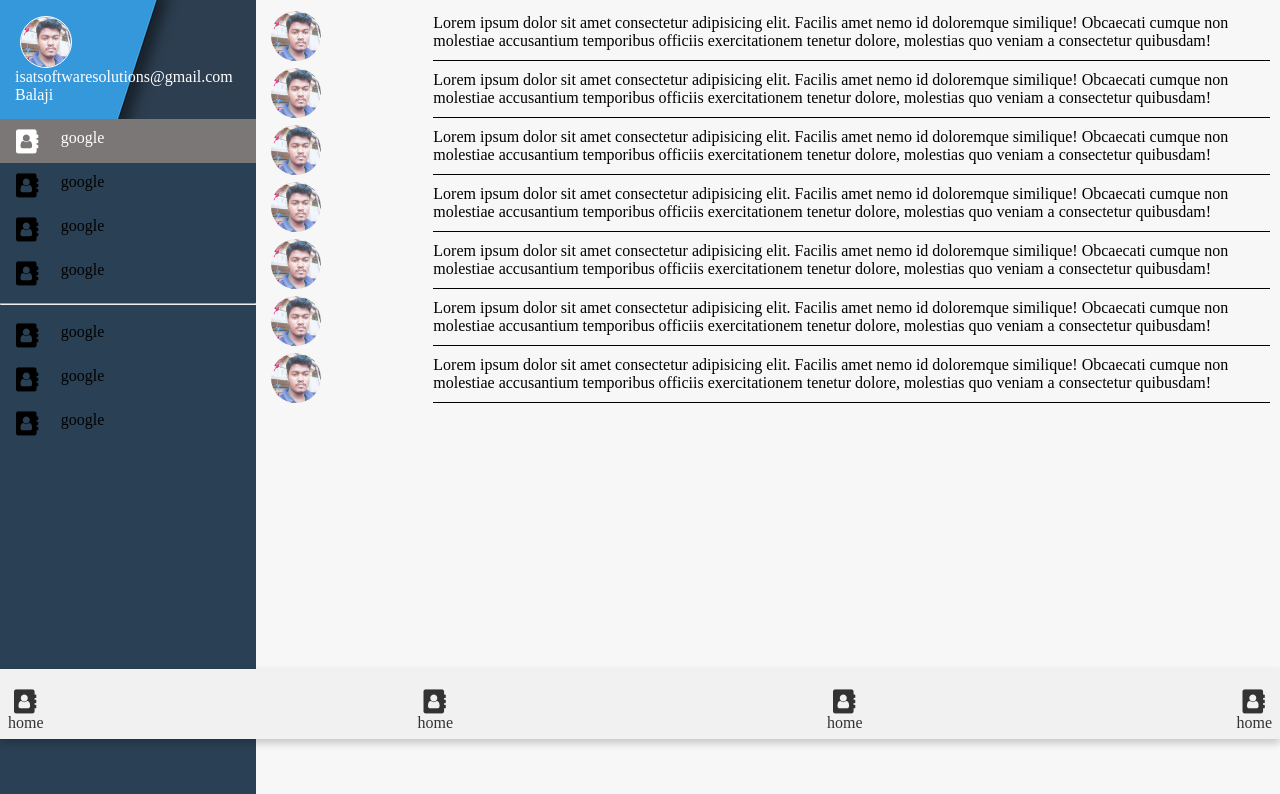
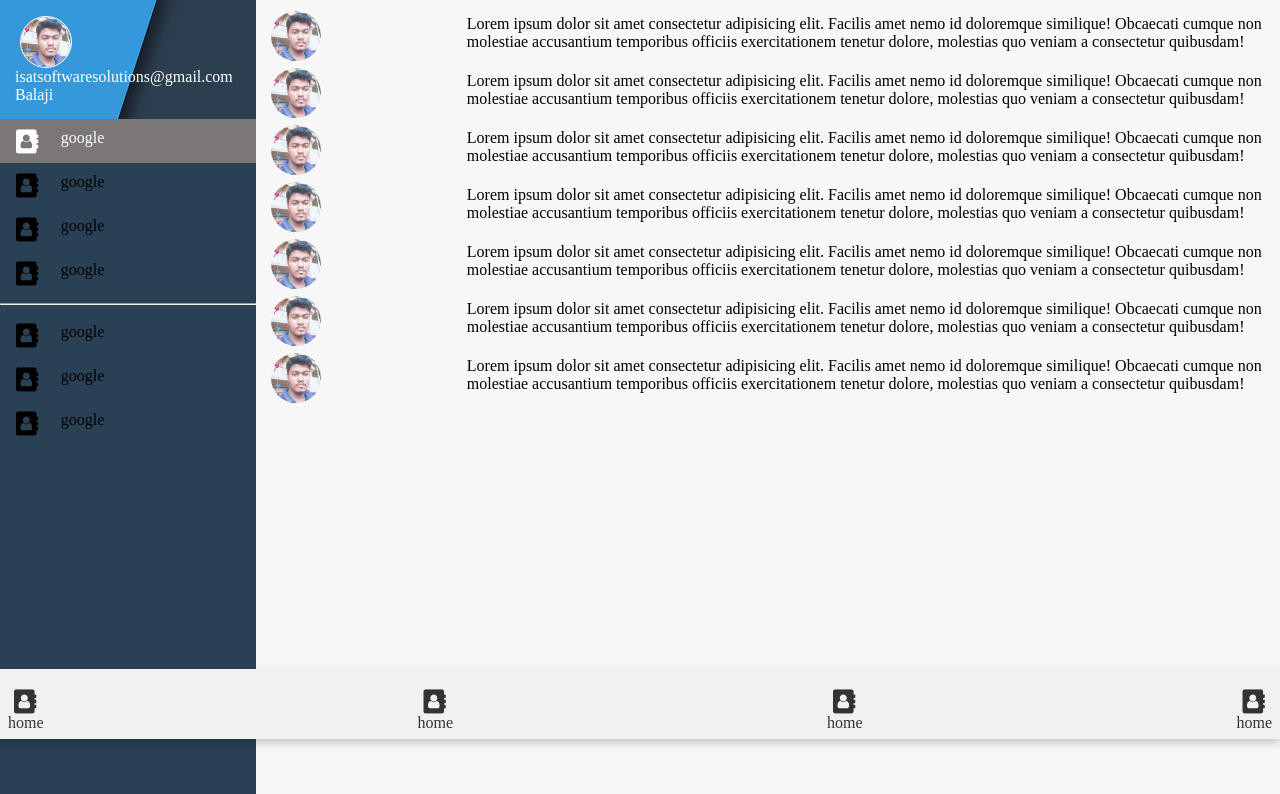
Before and after one commit to isat7/dashio, a website: page simplelist.html in a window 1280 px wide. Shown: the part 61-855 px from the top of the page. Drawn offline with Linux system fonts and the light colour scheme; a script that the page names is missing; files whose address does not match are found by name.

Commit message:
update compo

```diff
--- a/simplelist.html
+++ b/simplelist.html
@@ -61,13 +61,13 @@
 
 <div class="row">
 
-    <div class="col-12"><div class="isat-flex"><div class="circle" style="background-image: url(images/balaji.jpg);"></div></div><div class="isat-flex-5 xy_center isat-list">Lorem ipsum dolor sit amet consectetur adipisicing elit. Facilis amet nemo id doloremque similique! Obcaecati cumque non molestiae accusantium temporibus officiis exercitationem tenetur dolore, molestias quo veniam a consectetur quibusdam!</div></div>
-    <div class="col-12 "><div class="isat-flex"><div class="circle" style="background-image: url(images/balaji.jpg);"></div></div><div class="isat-flex-5 xy_center isat-list">Lorem ipsum dolor sit amet consectetur adipisicing elit. Facilis amet nemo id doloremque similique! Obcaecati cumque non molestiae accusantium temporibus officiis exercitationem tenetur dolore, molestias quo veniam a consectetur quibusdam!</div></div>
-    <div class="col-12 "><div class="isat-flex"><div class="circle" style="background-image: url(images/balaji.jpg);"></div></div><div class="isat-flex-5 xy_center isat-list">Lorem ipsum dolor sit amet consectetur adipisicing elit. Facilis amet nemo id doloremque similique! Obcaecati cumque non molestiae accusantium temporibus officiis exercitationem tenetur dolore, molestias quo veniam a consectetur quibusdam!</div></div>
-    <div class="col-12 "><div class="isat-flex"><div class="circle" style="background-image: url(images/balaji.jpg);"></div></div><div class="isat-flex-5 xy_center isat-list">Lorem ipsum dolor sit amet consectetur adipisicing elit. Facilis amet nemo id doloremque similique! Obcaecati cumque non molestiae accusantium temporibus officiis exercitationem tenetur dolore, molestias quo veniam a consectetur quibusdam!</div></div>
-    <div class="col-12 "><div class="isat-flex"><div class="circle" style="background-image: url(images/balaji.jpg);"></div></div><div class="isat-flex-5 xy_center isat-list">Lorem ipsum dolor sit amet consectetur adipisicing elit. Facilis amet nemo id doloremque similique! Obcaecati cumque non molestiae accusantium temporibus officiis exercitationem tenetur dolore, molestias quo veniam a consectetur quibusdam!</div></div>
-    <div class="col-12 "><div class="isat-flex"><div class="circle" style="background-image: url(images/balaji.jpg);"></div></div><div class="isat-flex-5 xy_center isat-list">Lorem ipsum dolor sit amet consectetur adipisicing elit. Facilis amet nemo id doloremque similique! Obcaecati cumque non molestiae accusantium temporibus officiis exercitationem tenetur dolore, molestias quo veniam a consectetur quibusdam!</div></div>
-    <div class="col-12 "><div class="isat-flex"><div class="circle" style="background-image: url(images/balaji.jpg);"></div></div><div class="isat-flex-5 xy_center isat-list">Lorem ipsum dolor sit amet consectetur adipisicing elit. Facilis amet nemo id doloremque similique! Obcaecati cumque non molestiae accusantium temporibus officiis exercitationem tenetur dolore, molestias quo veniam a consectetur quibusdam!</div></div>
+    <div class="col-12"><div class="isat-flex"><div class="circle" style="background-image: url(images/balaji.jpg);"></div></div><div class="isat-flex-4 xy_center ">Lorem ipsum dolor sit amet consectetur adipisicing elit. Facilis amet nemo id doloremque similique! Obcaecati cumque non molestiae accusantium temporibus officiis exercitationem tenetur dolore, molestias quo veniam a consectetur quibusdam!</div></div>
+    <div class="col-12 "><div class="isat-flex"><div class="circle" style="background-image: url(images/balaji.jpg);"></div></div><div class="isat-flex-4 xy_center ">Lorem ipsum dolor sit amet consectetur adipisicing elit. Facilis amet nemo id doloremque similique! Obcaecati cumque non molestiae accusantium temporibus officiis exercitationem tenetur dolore, molestias quo veniam a consectetur quibusdam!</div></div>
+    <div class="col-12 "><div class="isat-flex"><div class="circle" style="background-image: url(images/balaji.jpg);"></div></div><div class="isat-flex-4 xy_center ">Lorem ipsum dolor sit amet consectetur adipisicing elit. Facilis amet nemo id doloremque similique! Obcaecati cumque non molestiae accusantium temporibus officiis exercitationem tenetur dolore, molestias quo veniam a consectetur quibusdam!</div></div>
+    <div class="col-12 "><div class="isat-flex"><div class="circle" style="background-image: url(images/balaji.jpg);"></div></div><div class="isat-flex-4 xy_center ">Lorem ipsum dolor sit amet consectetur adipisicing elit. Facilis amet nemo id doloremque similique! Obcaecati cumque non molestiae accusantium temporibus officiis exercitationem tenetur dolore, molestias quo veniam a consectetur quibusdam!</div></div>
+    <div class="col-12 "><div class="isat-flex"><div class="circle" style="background-image: url(images/balaji.jpg);"></div></div><div class="isat-flex-4 xy_center ">Lorem ipsum dolor sit amet consectetur adipisicing elit. Facilis amet nemo id doloremque similique! Obcaecati cumque non molestiae accusantium temporibus officiis exercitationem tenetur dolore, molestias quo veniam a consectetur quibusdam!</div></div>
+    <div class="col-12 "><div class="isat-flex"><div class="circle" style="background-image: url(images/balaji.jpg);"></div></div><div class="isat-flex-4 xy_center ">Lorem ipsum dolor sit amet consectetur adipisicing elit. Facilis amet nemo id doloremque similique! Obcaecati cumque non molestiae accusantium temporibus officiis exercitationem tenetur dolore, molestias quo veniam a consectetur quibusdam!</div></div>
+    <div class="col-12 "><div class="isat-flex"><div class="circle" style="background-image: url(images/balaji.jpg);"></div></div><div class="isat-flex-4 xy_center ">Lorem ipsum dolor sit amet consectetur adipisicing elit. Facilis amet nemo id doloremque similique! Obcaecati cumque non molestiae accusantium temporibus officiis exercitationem tenetur dolore, molestias quo veniam a consectetur quibusdam!</div></div>
 
 
   </div>
```
